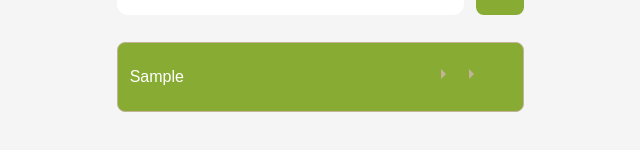
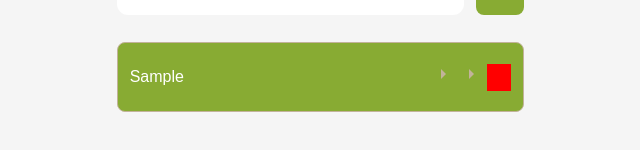
Before and after one commit to Grigory-Vladimiro/ToDo_list_CRUD, a React (Vite) app in the folder ToDo_list_CRUD/: page / in a window 1280 px wide. Both pictures are taken after typing "Sample" into the empty fields and a click on the button "Add task". Shown: the part 584-734 px from the top of the page, without its empty margins (230-870 px from the left). Built offline with nearby package versions, Linux system fonts and the light colour scheme.

Commit message:
deleta_task_button_temp

```diff
--- a/ToDo_list_CRUD/src/components/TODOList.jsx
+++ b/ToDo_list_CRUD/src/components/TODOList.jsx
@@ -40,9 +40,11 @@ function TODOList({ todos, onDelete, onMoveUp, onMoveDown }) {
               <path d="M10 5l5 5-5 5" />
             </svg>
           </button>
-          <button onClick={() => onDelete(item.id)}>
+          <button onClick={() => onDelete(item.id)}
+          aria-label="Delete task"
+          className="delete_button">
             <span className="visually-hidden">Delete</span>
-            <svg>
+            <svg aria-hidden="true">
               <path d="M5 5l10 10M15 5l-10 10" />
             </svg>
           </button>
--- a/ToDo_list_CRUD/src/index.css
+++ b/ToDo_list_CRUD/src/index.css
@@ -224,3 +224,22 @@ header h1 {
     justify-content: space-around;
   }
 }
+.delete_button {
+  background-color: red !important;
+  color: white !important;
+  border: none;
+  display: flex;
+  align-items: center;
+  justify-content: center;
+  transition: color 0.2s;
+}
+
+.delete_button:hover {
+  color: #ff0000;
+}
+
+.delete_button svg {
+  width: 20px;
+  height: 20px;
+  fill: currentColor;
+}
```
